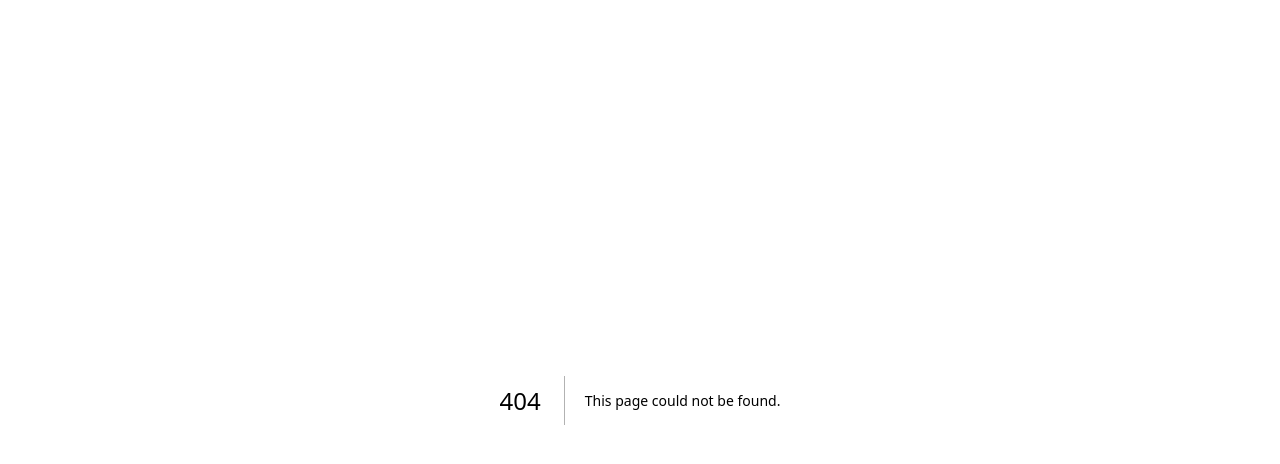
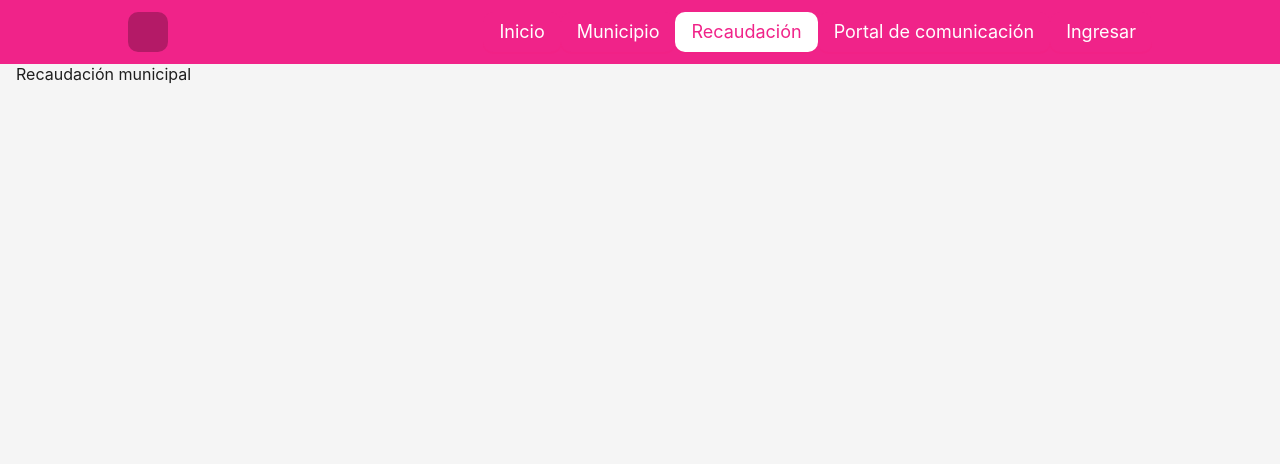
Before and after one commit to CrisCorzo97/rents-chamical-page, a Next.js app: page /recaudacion-municipal in a window 1280 px wide. Before the commit this address had no page. Shown: the top 464 px of the page. Built offline with nearby package versions, Linux system fonts and the light colour scheme.

Commit message:
renombrado de rutas y limpieza de código

```diff
--- a/src/app/(layout-wrapped)/page.tsx
+++ b/src/app/(layout-wrapped)/page.tsx
@@ -1,7 +1,6 @@
 'use client';
 import { Button } from 'antd';
 import Link from 'next/link';
-import { useRouter } from 'next/navigation';
 
 export default function Home() {
   return (
--- /dev/null
+++ b/src/app/(layout-wrapped)/portal-de-comunicacion/page.tsx
@@ -0,0 +1,4 @@
+const CommunicationPortal = () => {
+  return <div>CommunicationPortal</div>;
+};
+export default CommunicationPortal;
--- /dev/null
+++ b/src/app/(layout-wrapped)/recaudacion-municipal/page.tsx
@@ -0,0 +1,4 @@
+const MunicipalCollection = () => {
+  return <div>Recaudación municipal</div>;
+};
+export default MunicipalCollection;
--- a/src/app/ui/custom-header/customHeader.tsx
+++ b/src/app/ui/custom-header/customHeader.tsx
@@ -1,7 +1,16 @@
-import { Avatar, Flex, Layout, Menu, MenuProps } from 'antd';
-import { useRouter } from 'next/navigation';
+'use client';
+import { Avatar, Button, Flex, Layout } from 'antd';
+import Link from 'next/link';
+import { usePathname } from 'next/navigation';
+import styles from './styles.module.scss';
+import { useMemo } from 'react';
 
-const items: MenuProps['items'] = [
+type MenuItem = {
+  label: string;
+  key: string;
+};
+
+const items: MenuItem[] = [
   {
     label: 'Inicio',
     key: '/',
@@ -11,8 +20,8 @@ const items: MenuProps['items'] = [
     key: '/municipio',
   },
   {
-    label: 'Rentas',
-    key: '/rentas',
+    label: 'Recaudación',
+    key: '/recaudacion-municipal',
   },
   {
     label: 'Portal de comunicación',
@@ -20,18 +29,26 @@ const items: MenuProps['items'] = [
   },
   {
     label: 'Ingresar',
-    key: '/ingresar',
+    key: '/auth/ingresar',
   },
 ];
 
 const { Header } = Layout;
 
 export const CustomHeader = () => {
-  const router = useRouter();
+  const pathname = usePathname();
 
-  const handleNavigation: MenuProps['onSelect'] = ({ key }) => {
-    router.push(`/${key}`);
-  };
+  const currentPath = useMemo(() => {
+    if (pathname === '/') return '/';
+
+    const filtered = items.filter((item) => item.key !== '/');
+
+    const pathFounded = filtered.find((item) =>
+      pathname.includes(item.key)
+    )?.key;
+
+    return pathFounded ?? '/';
+  }, [pathname]);
 
   return (
     <Header
@@ -51,21 +68,24 @@ export const CustomHeader = () => {
         style={{ maxWidth: '1024px', width: '100%' }}
       >
         <Avatar shape='square' size='large' />
-        <div
-          style={{
-            minWidth: '538px',
-            display: 'flex',
-            alignItems: 'flex-end',
-            justifyContent: 'flex-end',
-          }}
-        >
-          <Menu
-            mode='horizontal'
-            items={items}
-            style={{ width: '100%' }}
-            onSelect={handleNavigation}
-          />
-        </div>
+
+        <ul className={styles.nav}>
+          {items.map((item) => (
+            <li key={item.key} className={styles.item}>
+              <Link href={item.key} prefetch>
+                <Button
+                  type='primary'
+                  size='large'
+                  className={
+                    currentPath === item.key ? styles.itemSelected : undefined
+                  }
+                >
+                  {item.label}
+                </Button>
+              </Link>
+            </li>
+          ))}
+        </ul>
       </Flex>
     </Header>
   );
--- /dev/null
+++ b/src/app/ui/custom-header/styles.module.scss
@@ -0,0 +1,13 @@
+.nav {
+  display: flex;
+  align-items: center;
+
+  .item {
+    list-style: none;
+
+    .itemSelected {
+      background-color: #fff;
+      color: #f02389;
+    }
+  }
+}
```
Also changed, not shown: src/app/api/auth/route.ts (+13 -4 lines), src/app/auth/ingresar/page.tsx (+16 -11 lines), src/app/auth/solicitar-alta/page.tsx (renamed from src/app/auth/solicitud-alta/page.tsx, +19 -5 lines), src/app/auth/solicitar-alta/layout.tsx (renamed from src/app/auth/solicitud-alta/layout.tsx).
